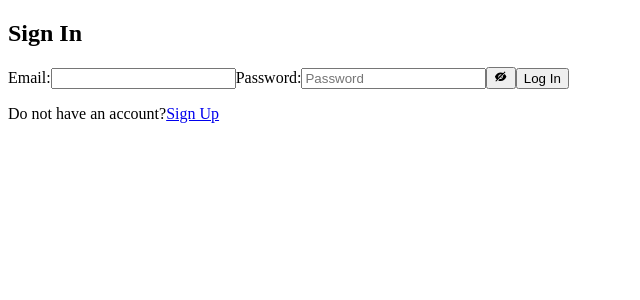
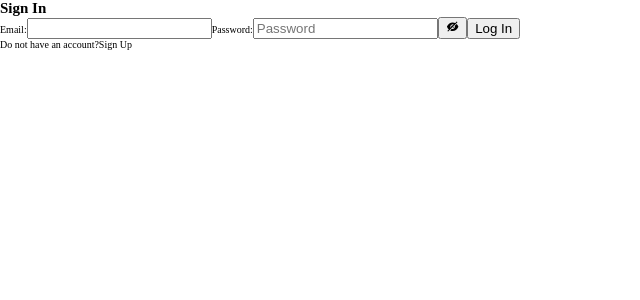
Before and after one commit to Mhamad-Raad/final-capstone-frontend, a React (Create React App) app: page /sign-in in a window 1280 px wide. Shown: the top 300 px of the page, without its empty margins (0-640 px from the left). Built offline with nearby package versions, Linux system fonts and the light colour scheme.

Commit message:
Add general styles for app

```diff
--- a/src/index.css
+++ b/src/index.css
@@ -1,22 +1,42 @@
-body {
-  margin: 0;
-  padding: 0;
-  font-family: sans-serif;
-  background: #f1f1f1;
+:root {
+  --white: #fff;
+  --grey: #b9b9b9;
+  --flax: #edd590;
+  --platinum: #e2e3e5;
+  --cadet-gray: #94a6a4;
+  --yellow-red: #f0bd59;
+  --albaster: #efece6;
+  --overlay: #b5e60ad4;
+  --black-olive: #3b3735;
+  --dark-vanilla: #c3cc9b;
+  --crystal-blue: #62aea3;
+  --dark-lemon-lime: #94b912;
+  --spanish-yellow: #f7b217;
+  --metalic-brown: #ad4708;
+  --metalic-orange: #d46d0d;
+  --principalFont: 'Montserrat', sans-serif;
 }
 
-ul {
-  list-style: none;
-  padding: 0;
+html {
+  box-sizing: border-box;
+  font-size: 62.5%;
+}
+
+*,
+*::before,
+*::after {
+  box-sizing: border-box;
   margin: 0;
+  outline: none;
+}
+
+body {
+  height: 100vh;
 }
 
 a {
   text-decoration: none;
-}
-
-* {
-  box-sizing: border-box;
+  color: inherit;
 }
 
 .column {
--- a/src/index.js
+++ b/src/index.js
@@ -4,6 +4,7 @@ import ReactDOM from 'react-dom/client';
 import { Provider } from 'react-redux';
 import store from './redux/store';
 import App from './App';
+import './index.css';
 
 const root = ReactDOM.createRoot(document.getElementById('root'));
 root.render(
```
